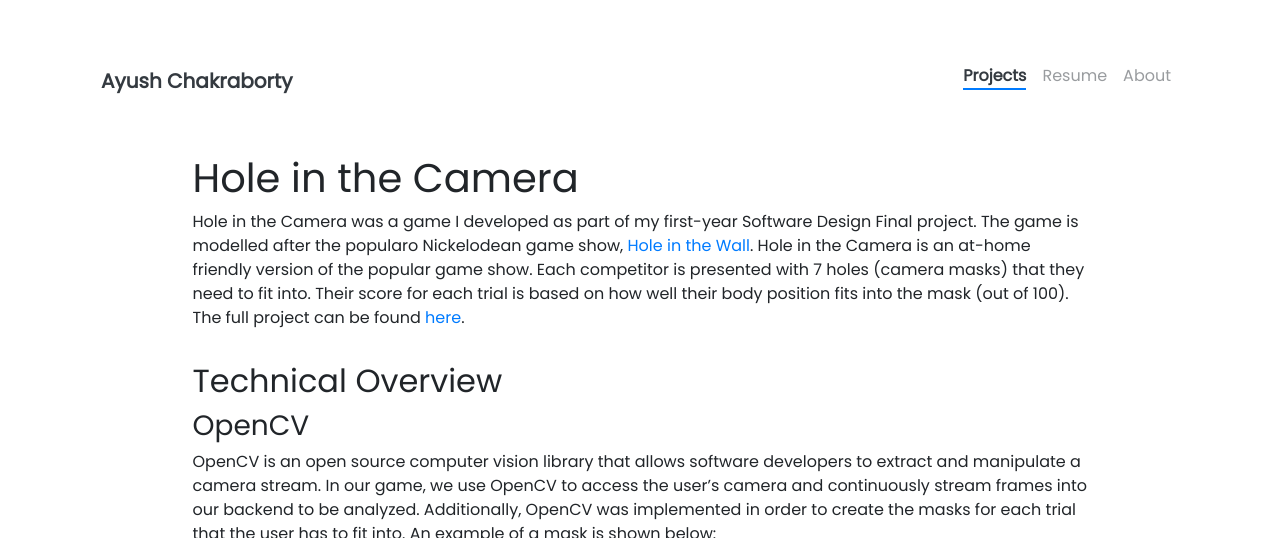
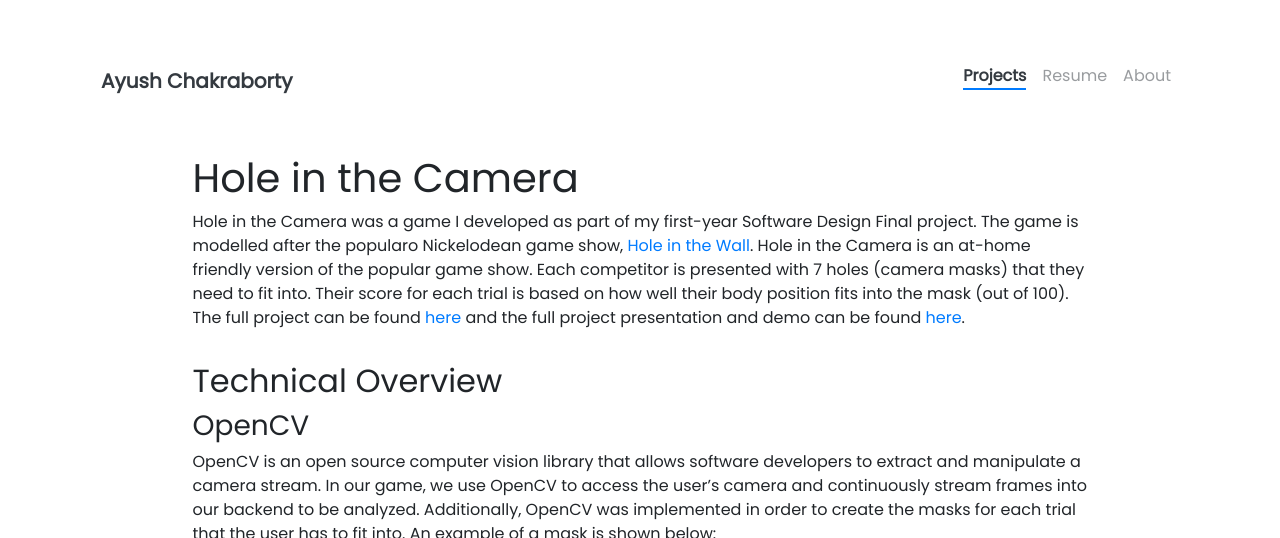
Before and after one commit to ayushchakra/ayushchakra.github.io, a Jekyll site: the page built from _projects/(3) Hole in the Camera.md, in a window 1280 px wide and 900 px high, cut to the strip 0-538 px from the top of the window. Built offline with Jekyll 4.4.1, drawn with Linux system fonts in a browser that asks for light colours; nearby versions of some CDN libraries.

Commit message:
added demo

```diff
--- a/_projects/(3) Hole in the Camera.md
+++ b/_projects/(3) Hole in the Camera.md
@@ -6,7 +6,7 @@ description: Hole in the Camera is a fun, at-home game that challenges users to
 ---
 
 # Hole in the Camera
-Hole in the Camera was a game I developed as part of my first-year Software Design Final project. The game is modelled after the popularo Nickelodean game show, [Hole in the Wall](https://en.wikipedia.org/wiki/Hole_in_the_Wall_(American_game_show)). Hole in the Camera is an at-home friendly version of the popular game show. Each competitor is presented with 7 holes (camera masks) that they need to fit into. Their score for each trial is based on how well their body position fits into the mask (out of 100). The full project can be found [here](https://olincollege.github.io/hole-in-the-camera/).
+Hole in the Camera was a game I developed as part of my first-year Software Design Final project. The game is modelled after the popularo Nickelodean game show, [Hole in the Wall](https://en.wikipedia.org/wiki/Hole_in_the_Wall_(American_game_show)). Hole in the Camera is an at-home friendly version of the popular game show. Each competitor is presented with 7 holes (camera masks) that they need to fit into. Their score for each trial is based on how well their body position fits into the mask (out of 100). The full project can be found [here](https://olincollege.github.io/hole-in-the-camera/) and the full project presentation and demo can be found [here](https://www.youtube.com/watch?v=Sm--6dE8Xso).
 
 ## Technical Overview
 ### OpenCV
```
